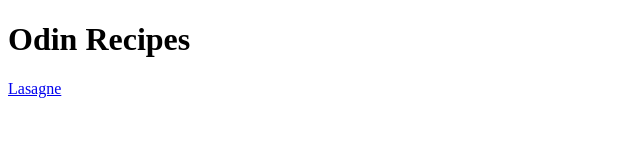
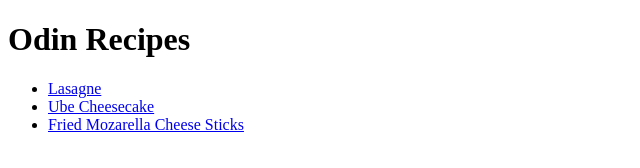
Before and after one commit to GitMeryn/odin-recipes, a plain HTML site: page index.html in a window 1280 px wide. Shown: the whole page, without its empty margins (0-640 px from the left). Drawn offline with Linux system fonts and the light colour scheme.

Commit message:
odin-recipes

```diff
--- a/index.html
+++ b/index.html
@@ -6,6 +6,10 @@
 
     <body>
         <h1>Odin Recipes</h1>
-        <a href="recipes/lasagne.html">Lasagne</a>
+        <ul>
+        <li><a href="recipes/lasagne.html">Lasagne</a></li>
+        <li><a href="recipes/Ube-Cheesecake.html">Ube Cheesecake</a></li>
+        <li><a href="recipes/mozarella-cheesestick.html">Fried Mozarella Cheese Sticks</a></li>
+        </ul>
     </body>
 </html>
```
